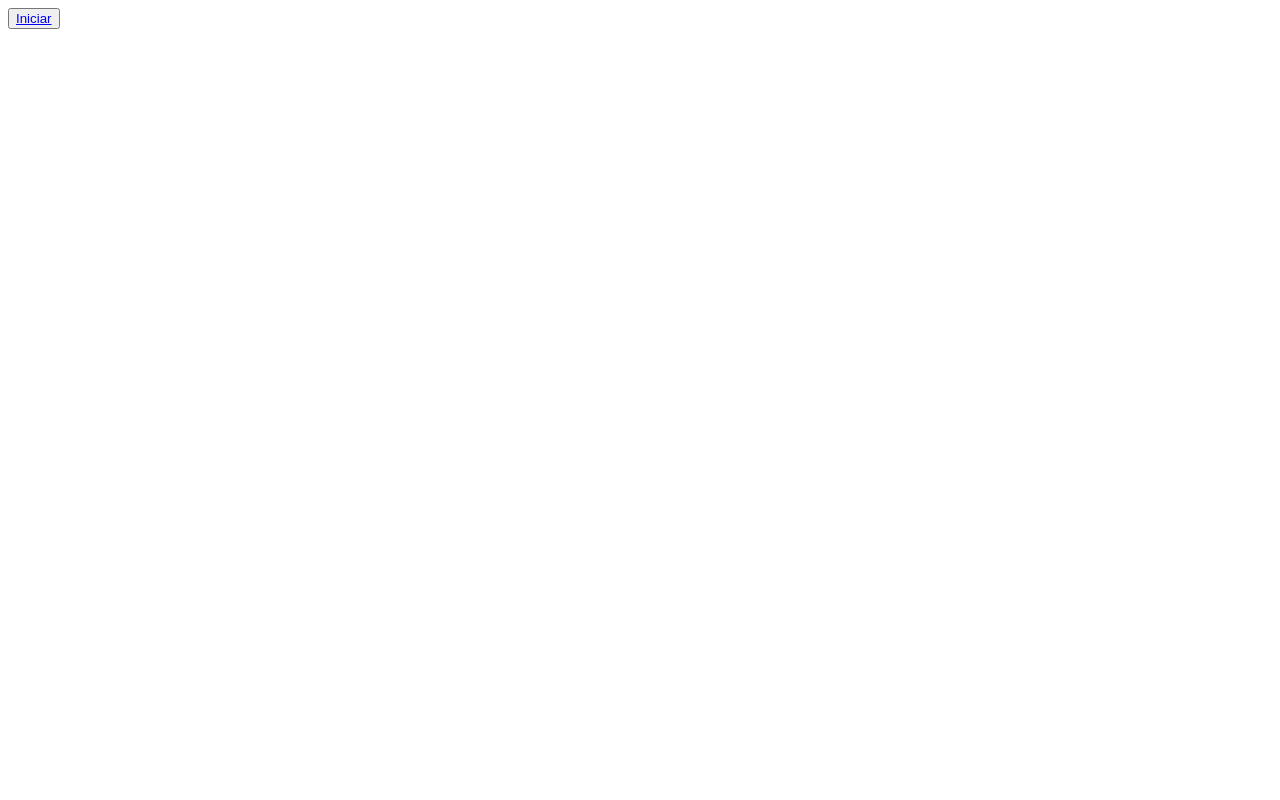
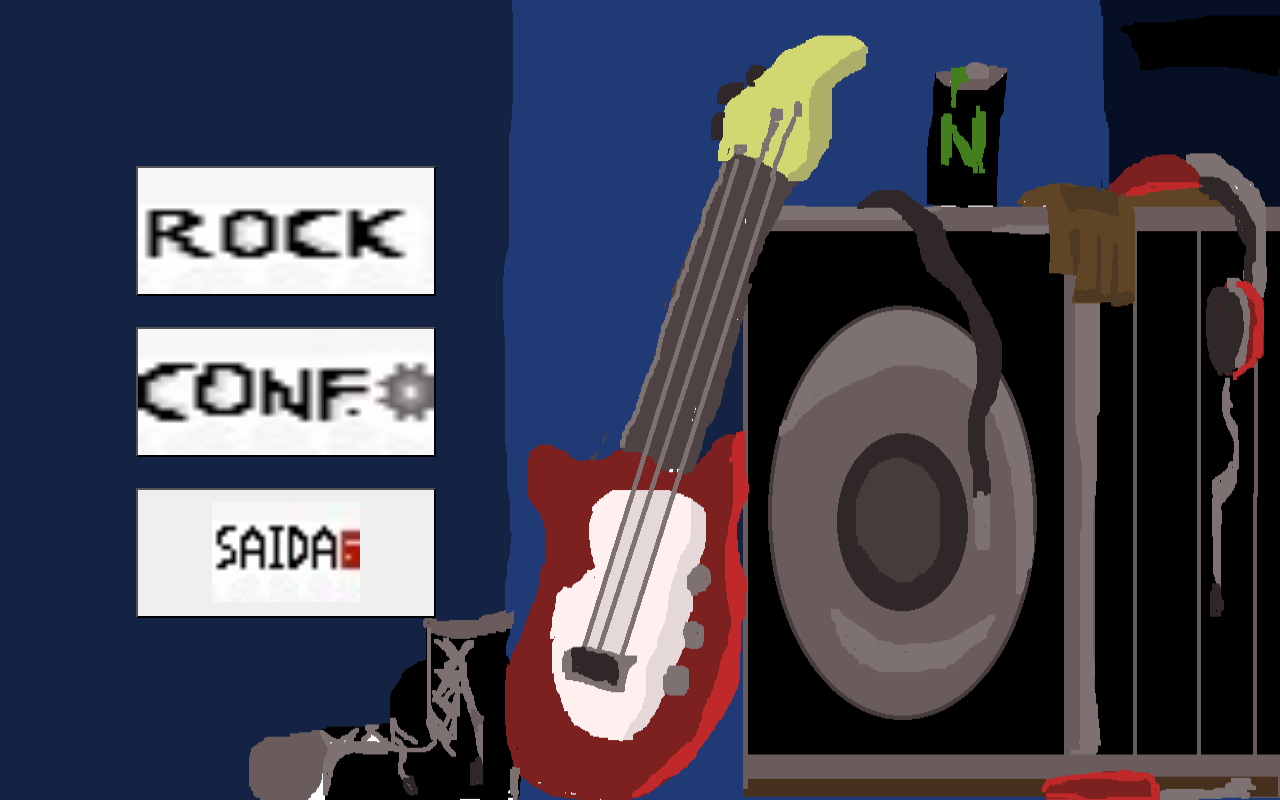
Before and after one commit to MelakarDWitch/GuitaRRero, a plain HTML site: page home.html in a window 1280 px wide. Drawn offline with Linux system fonts and the light colour scheme.

Commit message:
[UPDATE] Implementação inicial do CSS na home

```diff
--- a/home.html
+++ b/home.html
@@ -1,15 +1,64 @@
 <!DOCTYPE html>
-<html lang="en">
+<html lang="pt-br">
+
 <head>
     <meta charset="UTF-8">
     <meta name="viewport" content="width=device-width, initial-scale=1.0">
     <title>Document</title>
 </head>
+
 <body>
-    <button onclick="IniciarJogo()"> <a href="index.html">Iniciar</a></button>
+    <div id="buttonContainer">
+        <a href="index.html"><button id="botaoIniciar" onclick="IniciarJogo()"></button></a>
+        <button id="botaoConfiguracoes"></button>
+        <button id="botaoCreditos"> <img src="source/_img/saida.png"> </button>
+    </div>
+    <style>
+        html {
+            width: 100%;
+            height: 100%;
+            background-image: url("source/_img/tela\ inicial\ de\ fundo.png");
+            background-repeat: no-repeat;
+            background-size: 100% 100%;
+        }
 
-    <script>
+        #buttonContainer {
+            position: absolute;
+            margin-top: 10%;
+            margin-left: 10%;
+            width: 300px;
+            height: 200px;
+        }
 
-    </script>
+        #botaoIniciar {
+            background-image: url("source/_img/botaoRock1.png");
+
+        }
+
+        #botaoIniciar:hover {
+            background-image: url("source/_img/botaoRock2.png");
+        }
+        #botaoConfiguracoes{
+            background-image: url("source/_img/config1.png");
+        }
+        #botaoConfiguracoes:hover {
+            background-image: url("source/_img/config3.png");
+        }
+
+        #botaoCreditos {}
+
+        button {
+            width: 100%;
+            height: 130px;
+            margin-top: 30px;
+            background-repeat: no-repeat;
+            background-size: 100% 100%;
+        }
+
+        img {
+            height: 100px;
+        }
+    </style>
 </body>
+
 </html>
```
Also changed, not shown: source/_img/botaoRock1.png (added), source/_img/botaoRock2.png (added), source/_img/botaoRock3.png (added), source/_img/config1.png (added), source/_img/config2.png (added), source/_img/config3.png (added), source/_img/saida.png (added).
